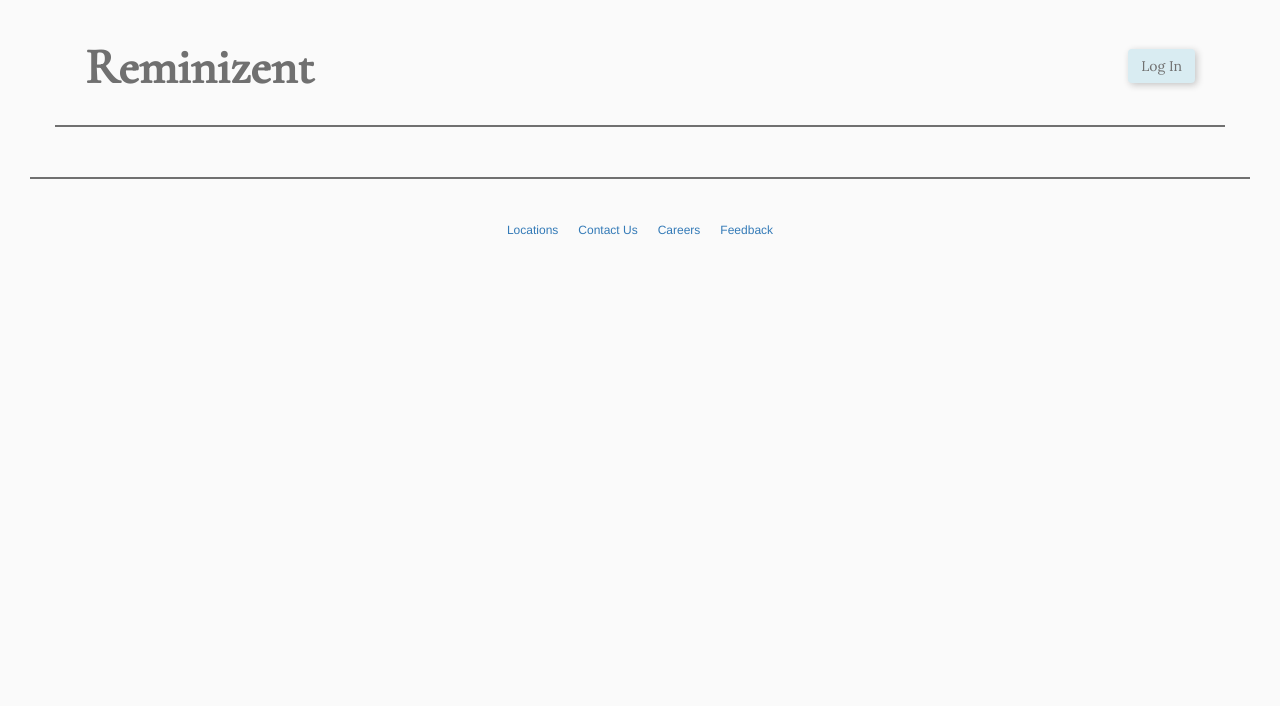
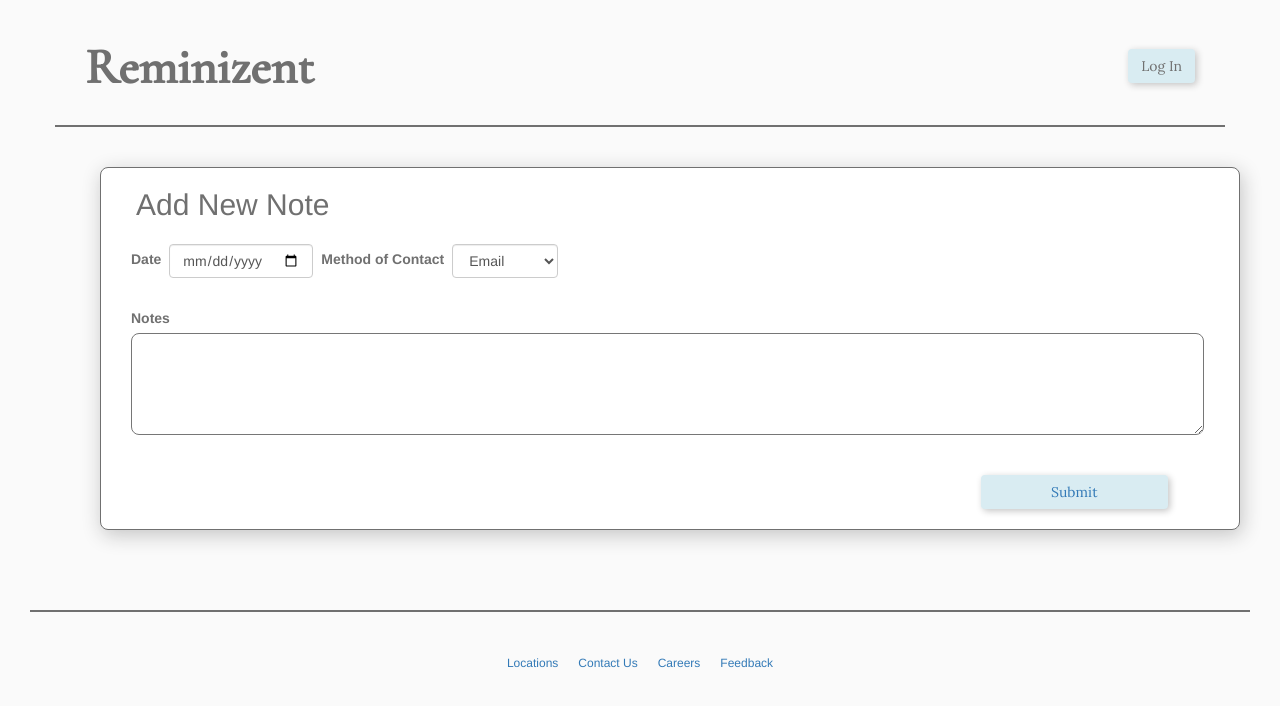
Before and after one commit to danieljahn1/reminizent, a React app in the folder _frontend/: page /notes in a window 1280 px wide. Built offline with nearby package versions, Linux system fonts and the light colour scheme.

Commit message:
Update commit

```diff
--- a/_frontend/public/styles/style.css
+++ b/_frontend/public/styles/style.css
@@ -33,7 +33,6 @@
     background-color: #FAFAFA;
     font-family: 'Cormorant Garamond', serif;
     color: #707070;
-    /* padding-bottom: 30px; */
   }
   .input1{
     margin:8px;
@@ -169,9 +168,9 @@
 .main-footer{
   margin-top: 50px;
   border-top: 2px solid #707070;
-  height: 100%;
+  min-height: 100%;
   background-color: #FAFAFA;
-  padding-bottom: 100%;
+  padding-bottom: 12%;
   overflow: hidden;
 }
 .footer-links{
--- a/_frontend/scripts/components/Container.js
+++ b/_frontend/scripts/components/Container.js
@@ -16,7 +16,8 @@ import AddCustomer from './admin-journey/add-customer';
 import CustomerDetails from './admin-journey/details-customer';
 import EditCustomer from './admin-journey/edit-customer';
 import AdminFooter from './admin-journey/admin-footer';
-import AdminLogIn from './admin-journey/admin-login'
+import AdminLogIn from './admin-journey/admin-login';
+import NewNote from './admin-journey/notes';
 
 class Container extends Component {
     constructor(props) {
@@ -37,6 +38,8 @@ class Container extends Component {
                     <Route path='/admin-dashboard' component={Dashboard} />
                     <Route path='/admin-customer' component={CustomerDetails} />
                     <Route path='/admin-subscribe' component={AddCustomer} />
+                    <Route path='/edit-customer' component={EditCustomer} />
+                    <Route path='/notes' component={NewNote} />
                 </Switch>
                 <MainFooter />
             </div>
--- a/_frontend/scripts/components/admin-journey/dashboard.js
+++ b/_frontend/scripts/components/admin-journey/dashboard.js
@@ -2,6 +2,9 @@ import React, { Component } from 'react';
 import { Link } from 'react-router-dom';
 import ReactTable from 'react-table';
 import 'react-table/react-table.css';
+
+import CustomerDetails from './details-customer';
+import NewNote from './notes';
 
 class Dashboard extends Component {
     constructor(props) {
@@ -81,7 +84,6 @@ class Dashboard extends Component {
                                 return (
                                     <div>
                                         <CustomerDetails />
-
                                     </div>
                                 )
                             }}
--- a/_frontend/scripts/components/admin-journey/details-customer.js
+++ b/_frontend/scripts/components/admin-journey/details-customer.js
@@ -1,6 +1,7 @@
 import React, { Component } from 'react';
 import { connect } from 'react-redux';
 import axios from 'axios';
+import {Link} from 'react-router-dom';
 
 class CustomerDetails extends Component {
     constructor(props) {
@@ -10,15 +11,15 @@ class CustomerDetails extends Component {
         }
     }
 
-    componentDidMount() {
-        axios.get('http://localhost:3000/customer/id/' + this.props.customerObject.ID)
-            .then(response => {
-                this.setState({
-                    customer: response.data[0]
-                })
-                console.log(this.state.customer)
-            })
-    }
+    // componentDidMount() {
+    //     axios.get('http://localhost:3000/customer/id/' + this.props.customerObject.ID)
+    //         .then(response => {
+    //             this.setState({
+    //                 customer: response.data[0]
+    //             })
+    //             console.log(this.state.customer)
+    //         })
+    // }
 
 
     render() {
@@ -53,34 +54,15 @@ class CustomerDetails extends Component {
                                     <td>{this.state.customer.Referral}</td>
                                 </tr>
                                 <br />
-                                <tr>
-                                    <th className="input2">Date:</th>
-                                    <td>01/01/2018</td>
-                                    <th>Method of Contact:</th>
-                                    <td>method type</td>
-                                </tr>
-                                <br />
-                            </tbody>
-                        </table>
-
-                        {/* notes table-for customer information not avalible in form fields */}
-
-                        <table>
-                            <tbody className="col-md-11">
-                                <tr>
-                                    <th className="col-md-1">Notes:</th>
-                                    <td className="col-md-10">Lorem ipsum dolor sit amet consectetur adipisicing elit. Labore nostrum cupiditate dolore sint non perspiciatis lorem
-                                    distinctio voluptatum ipsam officiis error veritatis id eligendi, nihil excepturi recusandae maxime dolores inventore nesciunt.
-                                    Lorem ipsum dolor sit, amet consectetur adipisicing elit. Qui voluptatem doloremque enim sequi iusto nulla velit optio ullam consectetur
-                                    asperiores aut similique ex, numquam reiciendis suscipit ipsum fuga ab cupiditate.</td>
-                                </tr>
                             </tbody>
                         </table>
 
                         {/* Edit button-- toggle page to edit form */}
 
                         <div className="row" style={{ margin: 10 }}>
-                            <button className="btn col-md-2 col-md-offset-9" onClick={this.handleEdit.bind(this)}>Edit</button>
+                         <Link to="/notes">   <button className="btn col-md-2 " style={{ margin: 10 }}>New Note</button></Link>
+
+                         <Link to="/edit-customer">   <button className="btn col-md-2 " style={{ margin: 10 }}>Edit</button></Link>
                         </div>
 
                     </div>
--- a/_frontend/scripts/components/admin-journey/edit-customer.js
+++ b/_frontend/scripts/components/admin-journey/edit-customer.js
@@ -72,7 +72,7 @@ class EditCustomer extends Component {
                                     <textarea className=" addCustomerForm col-md-11" id="cutomerNote" cols="30" rows="5"></textarea>
                                 </div>
 
-                                <div className="row" >
+                                <div className="row" style={{paddingBottom: 10}} >
                                    <Link to="/"> <button className="btn col-md-2 col-md-offset-9">Submit</button></Link>
                                 </div>
                             </div>
--- /dev/null
+++ b/_frontend/scripts/components/admin-journey/notes.js
@@ -0,0 +1,76 @@
+import React, { Component } from 'react';
+import {Link} from 'react-router-dom';
+
+
+class Notes extends Component {
+    constructor(props) {
+        super(props);
+        this.state = {}
+    }
+    render() {
+        return (
+            <div className="body">
+                <div className="container">
+                    <div className="col-md-12 editCustomerPage">
+                        <div className="container">
+                            <div className="row">
+                                <h2 style={{ margin: 20 }}>Add New Note</h2>
+                            </div>
+
+                            <div className="row row-spacing" >
+                                <div className="form-inline col-md-10">
+                                    <label htmlFor="" className="input2">Date</label>
+                                    <input className="form-control" type="date" id="datePicker" />
+                                    <label htmlFor="" className="input1">Method of Contact</label>
+                                    <select className="form-control">
+                                        <option>Email</option>
+                                        <option>Phone</option>
+                                        <option>In Person</option>
+                                    </select>
+                                </div>
+                            </div>
+
+                            <label htmlFor="">Notes</label>
+                            <div className="row row-spacing">
+                                <textarea className=" addCustomerForm col-md-11" id="cutomerNote" cols="30" rows="5"></textarea>
+                            </div>
+
+                            <div className="row" style={{ margin: 10, paddingBottom:10 }}>
+                                <Link to="/"> <button className="btn col-md-2 col-md-offset-9">Submit</button></Link>
+                            </div>
+
+
+
+                            {/* <tr>
+                                    <th className="input2">Date:</th>
+                                    <td>01/01/2018</td>
+                                    <th>Method of Contact:</th>
+                                    <td>method type</td>
+                                </tr>
+                                <br />
+                            </tbody>
+                        </table>
+
+                        notes table-for customer information not avalible in form fields
+
+                        <table>
+                            <tbody className="col-md-11">
+                                <tr>
+                                    <th className="col-md-1">Notes:</th>
+                                    <td className="col-md-10">Lorem ipsum dolor sit amet consectetur adipisicing elit. Labore nostrum cupiditate dolore sint non perspiciatis lorem
+                                    distinctio voluptatum ipsam officiis error veritatis id eligendi, nihil excepturi recusandae maxime dolores inventore nesciunt.
+                                    Lorem ipsum dolor sit, amet consectetur adipisicing elit. Qui voluptatem doloremque enim sequi iusto nulla velit optio ullam consectetur
+                                    asperiores aut similique ex, numquam reiciendis suscipit ipsum fuga ab cupiditate.</td>
+                                </tr>
+ */}
+
+                        </div>
+                    </div>
+                </div>
+            </div>
+
+        )
+    }
+}
+
+export default Notes;
```
Also changed, not shown: 1 other file.
